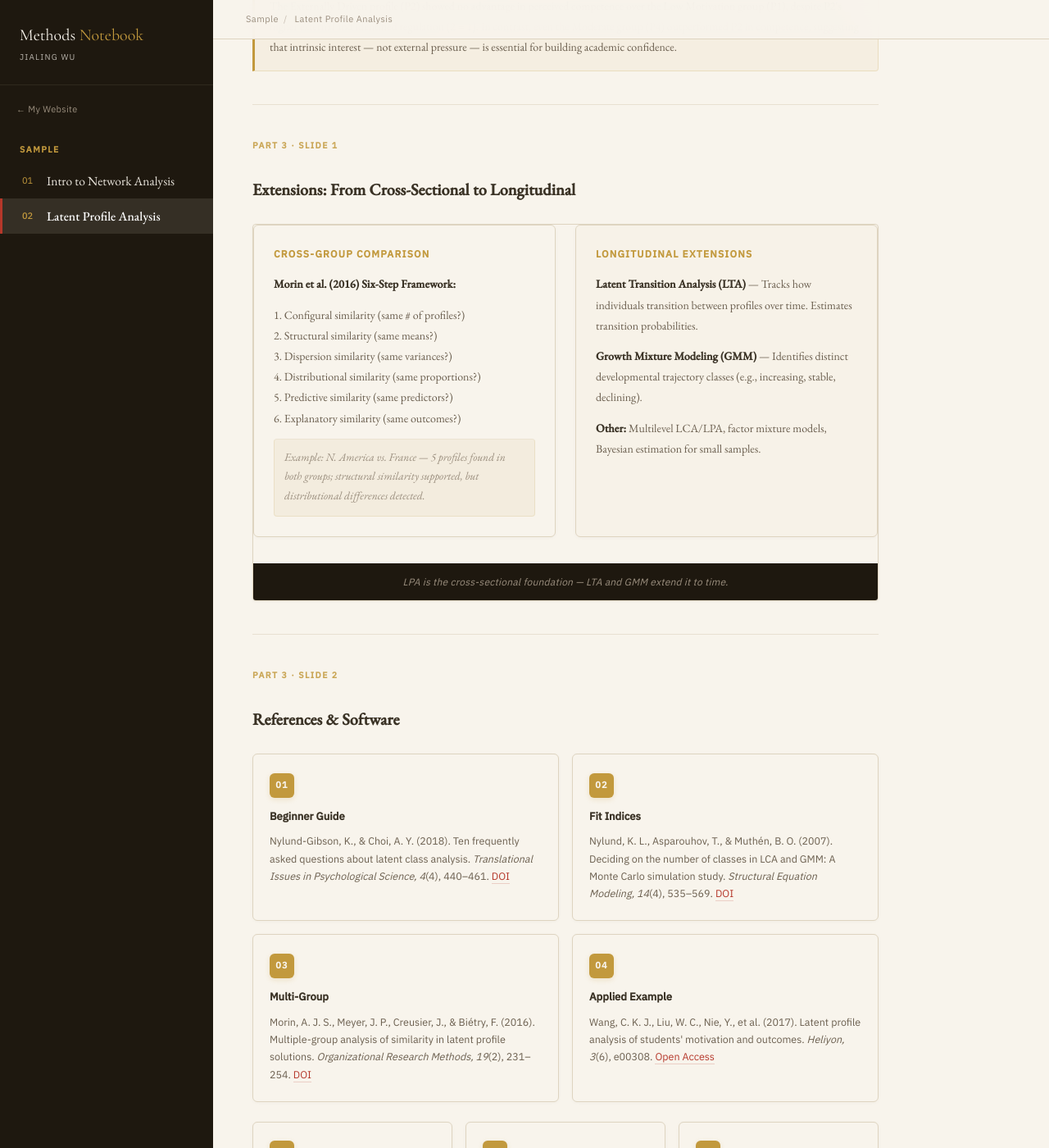
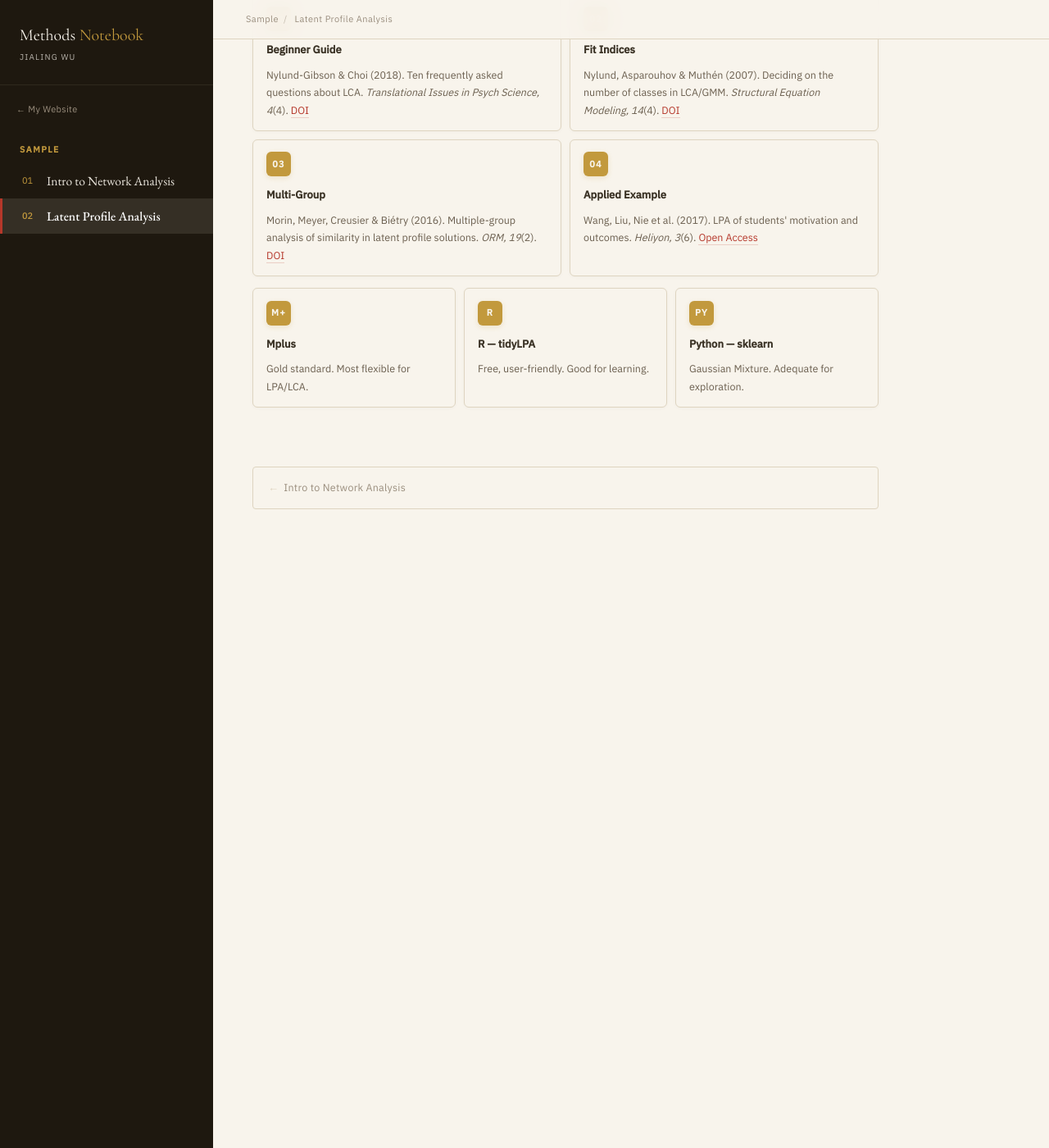
Before and after one commit to jialing-wu/jialing-wu.github.io, a Jekyll site: the page built from methods/lpa.html, in a window 1280 px wide and 1400 px high, scrolled down 8199 px. Shown: the whole window at 82% size. Built offline with Jekyll 4.4.1, drawn with Linux system fonts in a browser that asks for light colours; some of the changed text lies outside the part shown.

Commit message:
Shrink figures and compact references to fit pages
- Figure images: max-width 55%, reduced padding and margin
- SVG vis-panel: max-height 180px
- References: shortened citations, reduced card padding/gap
- Software cards: tighter text and padding

Co-Authored-By: Claude Opus 4.6 <noreply@anthropic.com>

```diff
--- a/methods/lpa.html
+++ b/methods/lpa.html
@@ -81,6 +81,12 @@ body.presenting .vis-panel{padding:28px 32px}
 body.presenting .vis-panel svg{max-width:440px;margin:0 auto;display:block}
 body.presenting .vis-caption{font-size:13px;margin-top:14px}
 body.presenting .vis-label{font-size:12px}
+
+/* Figures: constrain size so page doesn't overflow */
+.figure img{max-width:55%;padding:10px}
+.figure{margin:16px 0}
+.vis-row{margin:18px 0}
+.vis-panel svg{max-height:180px}
 
 /* Presentation: check cards */
 body.presenting .check-grid{gap:20px;margin:28px 0}
@@ -963,44 +969,44 @@ body.presenting .pres-progress{display:block;
   <h2 data-lang="en">References &amp; Software</h2>
   <h2 data-lang="zh">参考文献与软件</h2>
 
-  <div class="check-grid" style="grid-template-columns:1fr 1fr">
-    <div class="check-card">
+  <div class="check-grid" style="grid-template-columns:1fr 1fr;gap:10px;margin:14px 0">
+    <div class="check-card" style="padding:14px 16px">
       <div class="check-icon">01</div>
       <div class="check-title" data-lang="en">Beginner Guide</div>
-      <div class="check-desc" data-lang="en">Nylund-Gibson, K., &amp; Choi, A. Y. (2018). Ten frequently asked questions about latent class analysis. <em>Translational Issues in Psychological Science, 4</em>(4), 440–461. <a href="https://doi.org/10.1037/tps0000176" target="_blank">DOI</a></div>
+      <div class="check-desc" data-lang="en">Nylund-Gibson &amp; Choi (2018). Ten frequently asked questions about LCA. <em>Translational Issues in Psych Science, 4</em>(4). <a href="https://doi.org/10.1037/tps0000176" target="_blank">DOI</a></div>
     </div>
-    <div class="check-card">
+    <div class="check-card" style="padding:14px 16px">
       <div class="check-icon">02</div>
       <div class="check-title" data-lang="en">Fit Indices</div>
-      <div class="check-desc" data-lang="en">Nylund, K. L., Asparouhov, T., &amp; Muthén, B. O. (2007). Deciding on the number of classes in LCA and GMM: A Monte Carlo simulation study. <em>Structural Equation Modeling, 14</em>(4), 535–569. <a href="https://doi.org/10.1080/10705510701575396" target="_blank">DOI</a></div>
+      <div class="check-desc" data-lang="en">Nylund, Asparouhov &amp; Muthén (2007). Deciding on the number of classes in LCA/GMM. <em>Structural Equation Modeling, 14</em>(4). <a href="https://doi.org/10.1080/10705510701575396" target="_blank">DOI</a></div>
     </div>
-    <div class="check-card">
+    <div class="check-card" style="padding:14px 16px">
       <div class="check-icon">03</div>
       <div class="check-title" data-lang="en">Multi-Group</div>
-      <div class="check-desc" data-lang="en">Morin, A. J. S., Meyer, J. P., Creusier, J., &amp; Biétry, F. (2016). Multiple-group analysis of similarity in latent profile solutions. <em>Organizational Research Methods, 19</em>(2), 231–254. <a href="https://doi.org/10.1177/1094428115621148" target="_blank">DOI</a></div>
+      <div class="check-desc" data-lang="en">Morin, Meyer, Creusier &amp; Biétry (2016). Multiple-group analysis of similarity in latent profile solutions. <em>ORM, 19</em>(2). <a href="https://doi.org/10.1177/1094428115621148" target="_blank">DOI</a></div>
     </div>
-    <div class="check-card">
+    <div class="check-card" style="padding:14px 16px">
       <div class="check-icon">04</div>
       <div class="check-title" data-lang="en">Applied Example</div>
-      <div class="check-desc" data-lang="en">Wang, C. K. J., Liu, W. C., Nie, Y., et al. (2017). Latent profile analysis of students' motivation and outcomes. <em>Heliyon, 3</em>(6), e00308. <a href="https://doi.org/10.1016/j.heliyon.2017.e00308" target="_blank">Open Access</a></div>
+      <div class="check-desc" data-lang="en">Wang, Liu, Nie et al. (2017). LPA of students' motivation and outcomes. <em>Heliyon, 3</em>(6). <a href="https://doi.org/10.1016/j.heliyon.2017.e00308" target="_blank">Open Access</a></div>
     </div>
   </div>
 
-  <div class="check-grid" style="grid-template-columns:1fr 1fr 1fr">
-    <div class="check-card">
+  <div class="check-grid" style="grid-template-columns:1fr 1fr 1fr;gap:10px;margin:10px 0">
+    <div class="check-card" style="padding:14px 16px">
       <div class="check-icon" style="background:var(--gold)">M+</div>
       <div class="check-title" data-lang="en">Mplus</div>
-      <div class="check-desc" data-lang="en">Gold standard. Most flexible, best support for LPA/LCA.</div>
+      <div class="check-desc" data-lang="en">Gold standard. Most flexible for LPA/LCA.</div>
     </div>
-    <div class="check-card">
+    <div class="check-card" style="padding:14px 16px">
       <div class="check-icon">R</div>
       <div class="check-title" data-lang="en">R — tidyLPA</div>
-      <div class="check-desc" data-lang="en">Free, user-friendly. Good for learning and basic analyses.</div>
+      <div class="check-desc" data-lang="en">Free, user-friendly. Good for learning.</div>
     </div>
-    <div class="check-card">
+    <div class="check-card" style="padding:14px 16px">
       <div class="check-icon">Py</div>
       <div class="check-title" data-lang="en">Python — sklearn</div>
-      <div class="check-desc" data-lang="en">Gaussian Mixture. Lacks BLRT/entropy but adequate for exploration.</div>
+      <div class="check-desc" data-lang="en">Gaussian Mixture. Adequate for exploration.</div>
     </div>
   </div>
 </div>
```
